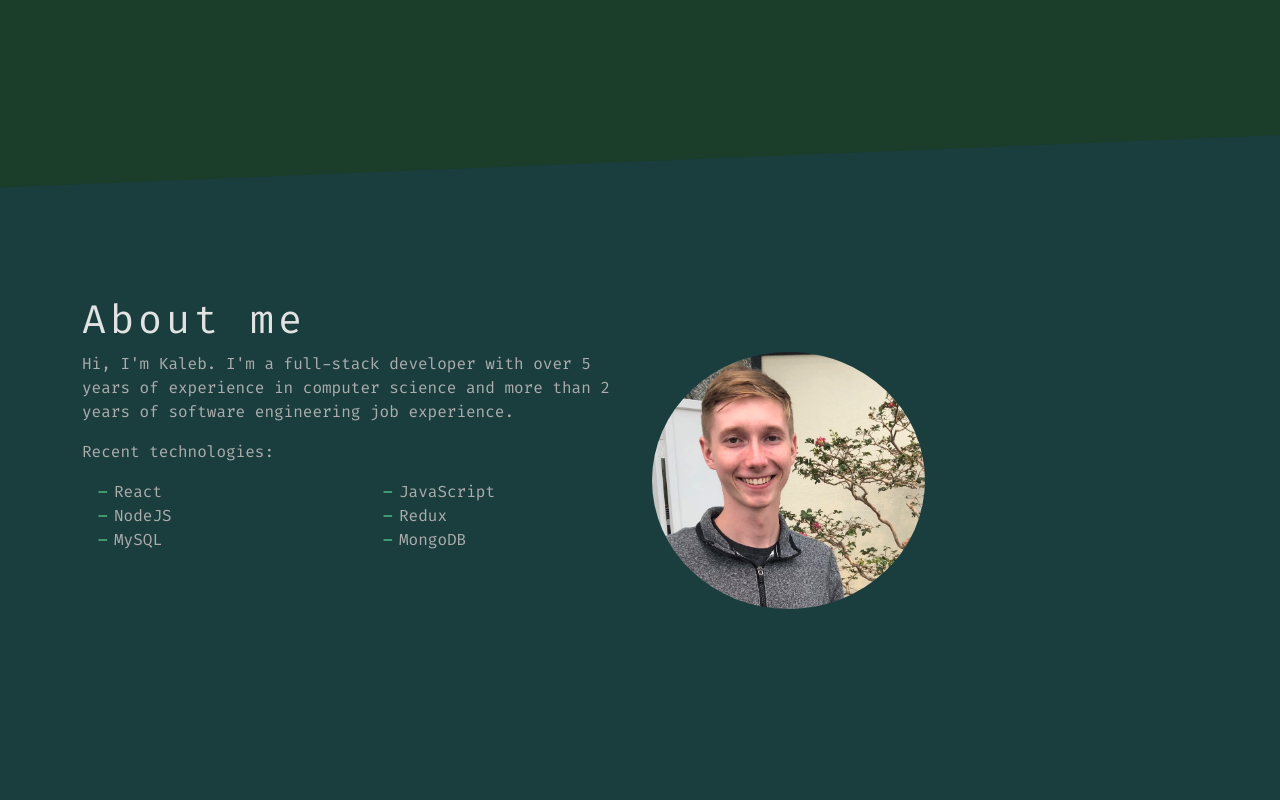
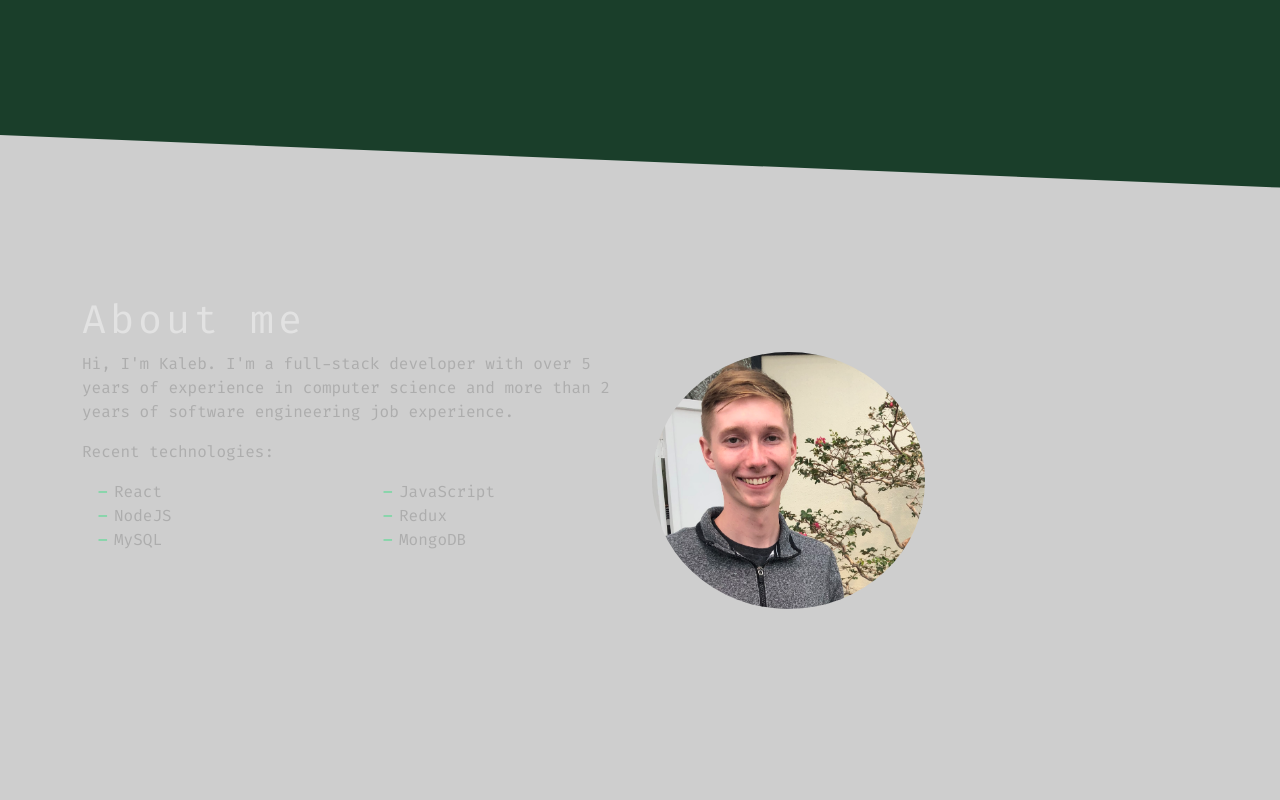
Before and after one commit to KalebGiger/kaleb-giger-website, a Gatsby site: page / in a window 1280 px wide. Shown: the part 660-1460 px from the top of the page. Built offline with nearby package versions, Linux system fonts and the light colour scheme; Gatsby itself is replaced by a stand-in of ours.

Commit message:
Worked on styling

```diff
--- a/src/components/Controller.jsx
+++ b/src/components/Controller.jsx
@@ -14,11 +14,12 @@ import { AltDivider } from './shared/Divider'
 export function Controller() {
     return (
         <div className="page-container">
+
             <CustomNavbar />
 
             <section id="home" className="section-one">
                 <Home />
-                <Divider color='#1a3e3e' />
+                <AltDivider color='rgb(206, 206, 206)' />
             </section>
             <section id="about" className="section-two">
                 <About />
--- a/src/styles/_controller.scss
+++ b/src/styles/_controller.scss
@@ -28,7 +28,7 @@
 }
 
 .section-two {
-    background-color: #1a3e3e;
+    background-color: rgb(206, 206, 206);
     padding: 100px 0 200px;
     position: relative;
     z-index: 10;
```
Also changed, not shown: src/styles/app.scss (line endings or trailing spaces).
